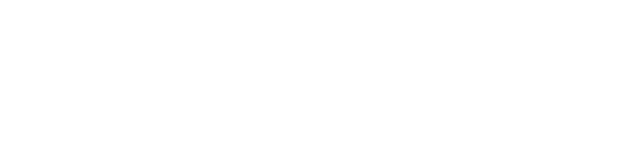
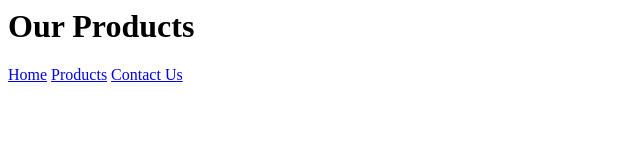
Before and after one commit to ShanjidaAktherSweety/Mis_455_Project, a plain HTML site: page products.html in a window 1280 px wide. Shown: the whole page, without its empty margins (0-640 px from the left). Drawn offline with Linux system fonts and the light colour scheme.

Commit message:
add some header and navigation link with the other pages

```diff
--- a/products.html
+++ b/products.html
@@ -6,6 +6,17 @@
     <link rel="stylesheet" href="styles.css">
 </head>
 <body>
+    <!--name:Shanjida akther sweety ,Id:2221139-->
+
+    <header>
+        <h1>Our Products</h1>
+        <nav class="navbar">
+            <a href="index.html">Home</a>
+            <a href="products.html">Products</a>
+            <a href="contact.html">Contact Us</a>
+        </nav>
+    </header><br><br>
+
     <script src="script.js"></script>
 
 </body>
```
Also changed, not shown: chocolate.jpeg (added), strawberry.jpeg (added).
